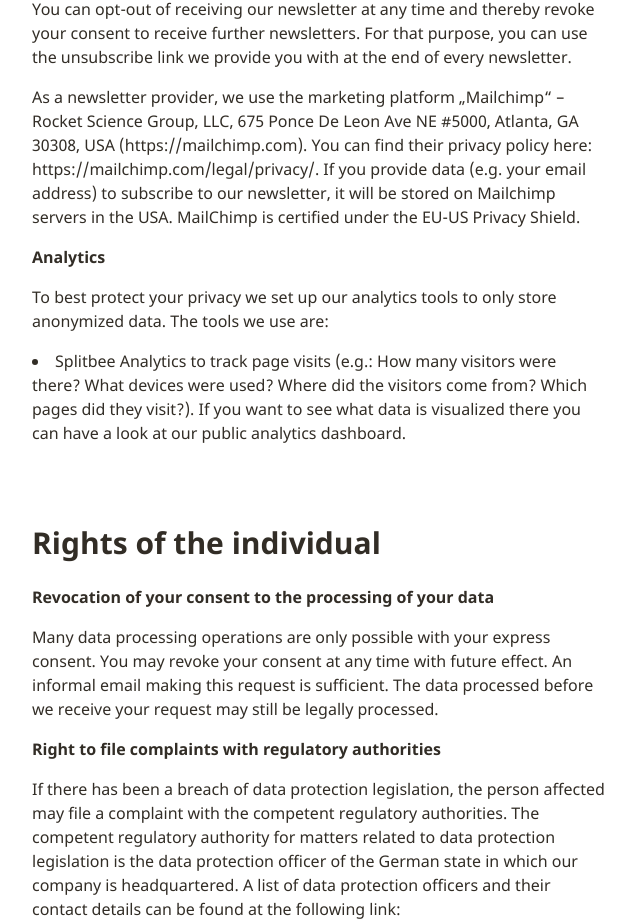
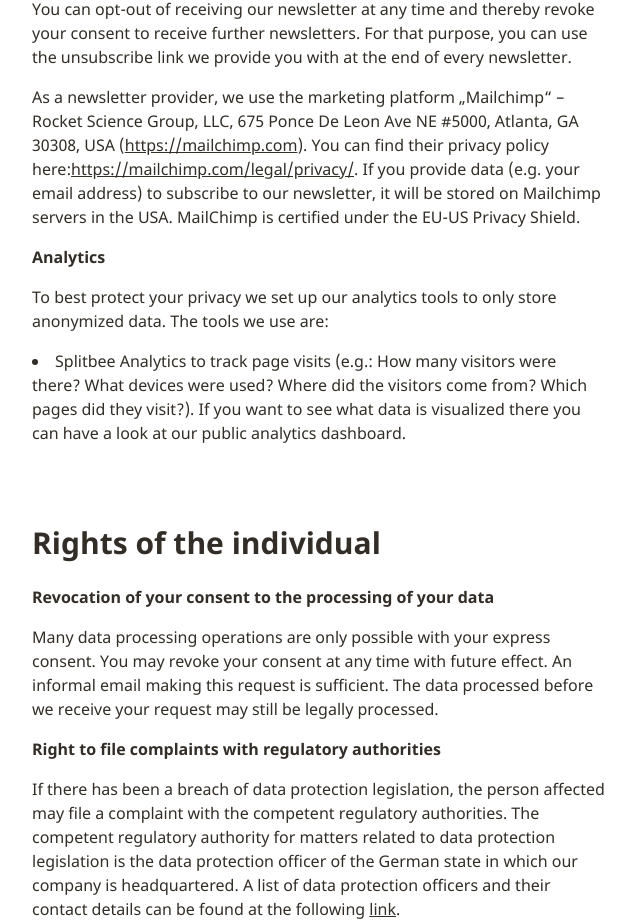
Before and after one commit to timoclsn/lifecentereddesign, a Next.js app: page /privacy in a window 1280 px wide. Shown: the part 2954-3877 px from the top of the page, without its empty margins (0-640 px from the left). Built offline with nearby package versions, Linux system fonts and the light colour scheme.

Commit message:
Add Links to Links

```diff
--- a/pages/privacy.js
+++ b/pages/privacy.js
@@ -191,13 +191,22 @@ export default function Privacy(props) {
                             As a newsletter provider, we use the marketing
                             platform „Mailchimp“ – Rocket Science Group, LLC,
                             675 Ponce De Leon Ave NE #5000, Atlanta, GA 30308,
-                            USA (https://mailchimp.com). You can find their
-                            privacy policy here:
-                            https://mailchimp.com/legal/privacy/. If you provide
-                            data (e.g. your email address) to subscribe to our
-                            newsletter, it will be stored on Mailchimp servers
-                            in the USA. MailChimp is certified under the EU-US
-                            Privacy Shield.
+                            USA (
+                            <a
+                                href="https://mailchimp.com"
+                                className="underline">
+                                https://mailchimp.com
+                            </a>
+                            ). You can find their privacy policy here:
+                            <a
+                                href="https://mailchimp.com/legal/privacy/"
+                                className="underline">
+                                https://mailchimp.com/legal/privacy/
+                            </a>
+                            . If you provide data (e.g. your email address) to
+                            subscribe to our newsletter, it will be stored on
+                            Mailchimp servers in the USA. MailChimp is certified
+                            under the EU-US Privacy Shield.
                         </p>
                         <h3 className="font-bold">Analytics</h3>
                         <p>
@@ -247,9 +256,14 @@ export default function Privacy(props) {
                             protection officer of the German state in which our
                             company is headquartered. A list of data protection
                             officers and their contact details can be found at
-                            the following link:
-                            https://www.bfdi.bund.de/DE/Infothek/Anschriften_Links/anschriften_links-
-                            node.html.
+                            the following{' '}
+                            <a
+                                href="https://www.bfdi.bund.de/DE/Infothek/Anschriften_Links/anschriften_links-
+                            node.html"
+                                className="underline">
+                                link
+                            </a>
+                            .
                         </p>
                         <h3 className="font-bold">Right to data portability</h3>
                         <p>
```
